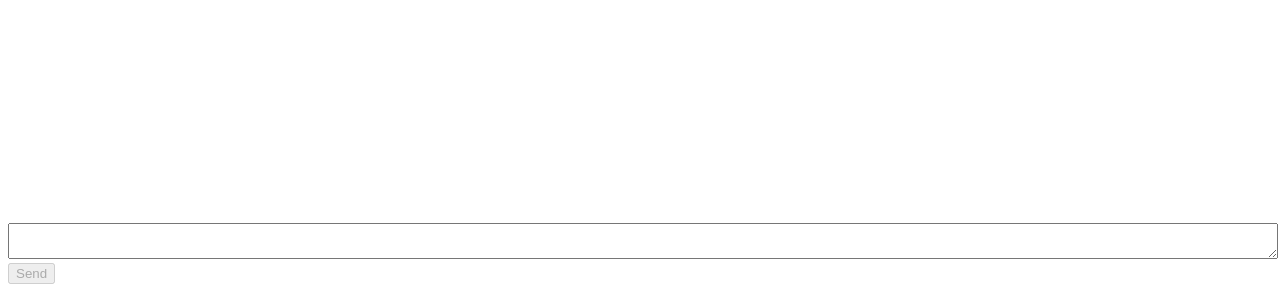
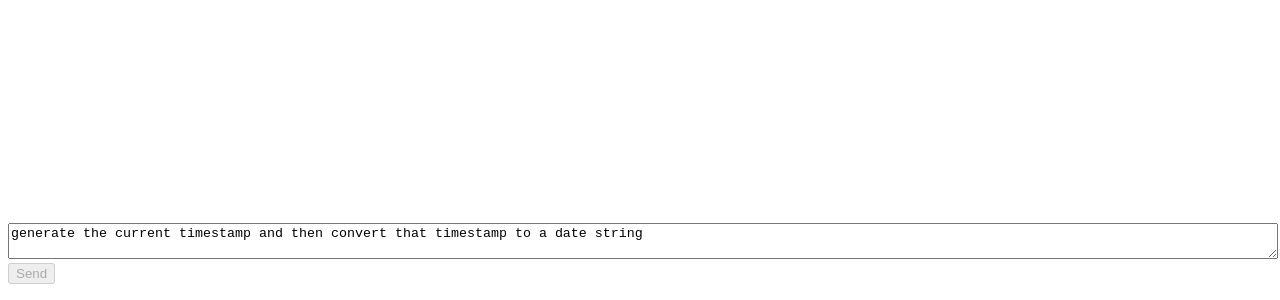
Before and after one commit to erikeldridge/on-device-playground, a React (Vite) app in the folder app/: page / in a window 1280 px wide. Shown: the part 508-808 px from the top of the page. Built offline with nearby package versions, Linux system fonts and the light colour scheme.

Commit message:
Rebrand to playground

```diff
--- a/app/index.html
+++ b/app/index.html
@@ -4,7 +4,7 @@
     <meta charset="UTF-8" />
     <link rel="icon" type="image/svg+xml" href="/favicon.svg" />
     <meta name="viewport" content="width=device-width, initial-scale=1.0" />
-    <title>On-Device Studio</title>
+    <title>On-Device Playground</title>
   </head>
   <body>
     <div id="root"></div>
--- a/app/src/App.jsx
+++ b/app/src/App.jsx
@@ -47,8 +47,8 @@ export class ChromeModel {
             arguments: {
               type: "array",
               items: {
-                type: 'number'
-              }
+                type: "number",
+              },
             },
           },
         },
@@ -144,7 +144,9 @@ export class Reactor {
 }
 
 export function App({ busEl, model }) {
-  const [prompt, setPrompt] = useState("");
+  const [prompt, setPrompt] = useState(
+    "generate the current timestamp and then convert that timestamp to a date string"
+  );
   const [output, setOutput] = useState([]);
   const [isAvailable, setIsAvailable] = useState(false);
   useEffect(() => {
```
Also changed, not shown: app/public/favicon.svg, 1 other file (tests, documents, lock files or other folders).
